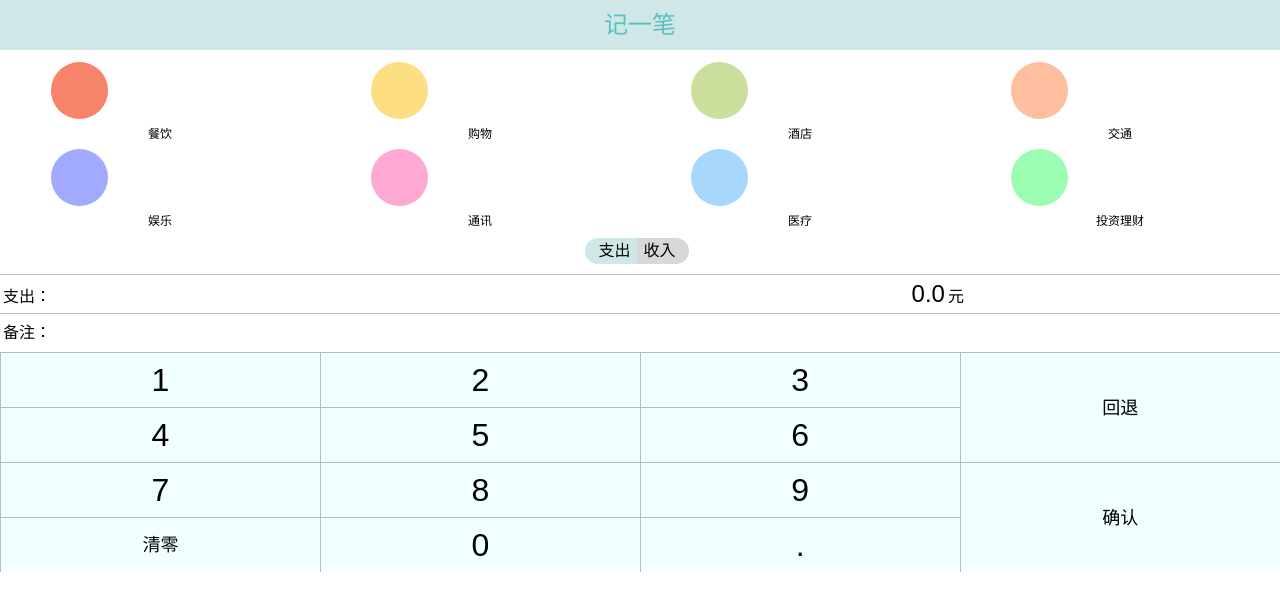
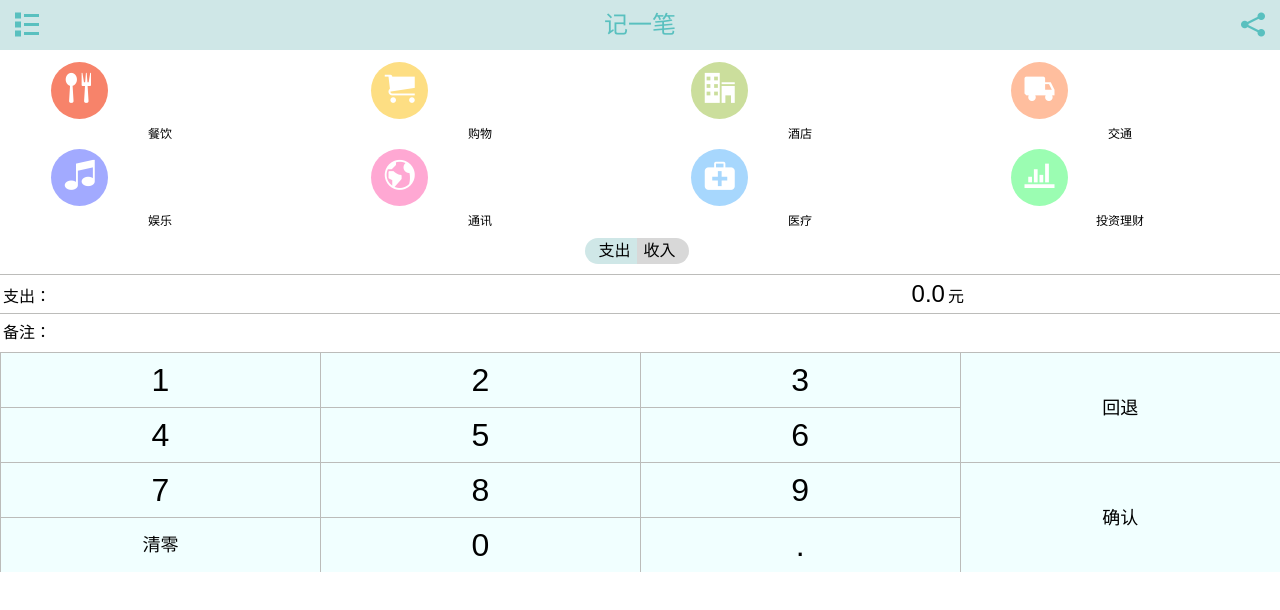
Before and after one commit to wangshuonpu/web-account, a website: page edit.html in a window 1280 px wide. Drawn offline with Linux system fonts and the light colour scheme.

Commit message:
style update & add iconfont

```diff
--- a/edit.html
+++ b/edit.html
@@ -6,25 +6,26 @@
     <link href="src/css/reset.css" rel="stylesheet" type="text/css">
     <link href="src/css/common.css" rel="stylesheet" type="text/css">
     <link href="src/css/edit.css" rel="stylesheet" type="text/css">
+    <link href="src/css/fontsstyle.css" rel="stylesheet" type="text/css">
     <title>记一笔</title>
 </head>
 <body>
 <div class="header">
-    <a href="#list"><span class="icon-menu"></span></a>记一笔
-    <a href="#share"><span class="icon-share"></span></a>
+    <a href="#list"><span class="icon-list"></span></a>记一笔
+    <a href="#share"><span class="icon-share2"></span></a>
 </div>
 <div class="classify">
     <ul class="classify-list">
-        <li class="active-cls"><div class="item-bg item-bg-1"><span class="icon-item-1"></span></div>餐饮</li>
-        <li><div class="item-bg item-bg-2"><span class="icon-item-2"></span></div>购物</li>
-        <li><div class="item-bg item-bg-3"><span class="icon-item-3"></span></div>酒店</li>
-        <li><div class="item-bg item-bg-4"><span class="icon-item-4"></span></div>交通</li>
+        <li class="active-cls"><div class="item-bg item-bg-1"><span class="icon-food"></span></div>餐饮</li>
+        <li><div class="item-bg item-bg-2"><span class="icon-shopping"></span></div>购物</li>
+        <li><div class="item-bg item-bg-3"><span class="icon-hotel"></span></div>酒店</li>
+        <li><div class="item-bg item-bg-4"><span class="icon-truck"></span></div>交通</li>
     </ul>
     <ul class="classify-list">
-        <li><div class="item-bg item-bg-5"><span class="icon-item-5"></span></div>娱乐</li>
-        <li><div class="item-bg item-bg-6"><span class="icon-item-6"></span></div>通讯</li>
-        <li><div class="item-bg item-bg-7"><span class="icon-item-7"></span></div>医疗</li>
-        <li><div class="item-bg item-bg-8"><span class="icon-item-8"></span></div>投资理财</li>
+        <li><div class="item-bg item-bg-5"><span class="icon-music"></span></div>娱乐</li>
+        <li><div class="item-bg item-bg-6"><span class="icon-earth"></span></div>通讯</li>
+        <li><div class="item-bg item-bg-7"><span class="icon-health"></span></div>医疗</li>
+        <li><div class="item-bg item-bg-8"><span class="icon-investion"></span></div>投资理财</li>
     </ul>
     <div id="tab-bnt"><span class="tab-1 active">支出</span><span class="tab-2">收入</span></div>
 </div>
--- a/src/css/common.css
+++ b/src/css/common.css
@@ -6,6 +6,7 @@ body {
 }
 
 .header {
+    z-index: 100;
     line-height: 3.125rem;
     background-color: #cfe7e7;
     color: #59c0bf;
@@ -16,6 +17,21 @@ body {
     width: 100%;
     text-align: center;
 }
+.header a {
+    text-decoration: none;
+    color: #59c0bf;
+}
+.header a .icon-list {
+    position: absolute;
+    top: 13px;
+    left: 15px;
+}
+.header a .icon-share2 {
+    position: absolute;
+    top: 13px;
+    right: 15px;
+}
+
 .main {
     line-height: 24px;
     font-size: 16px;
--- a/src/css/edit.css
+++ b/src/css/edit.css
@@ -35,13 +35,15 @@ body {
     overflow: hidden;
 }
 
-
 .item-bg {
     height: 57px;
     width: 57px;
     background-color: #59c0bf;
     border-radius: 50%;
     margin-bottom: 5px;
+    color: #fff;
+    font-size: 30px;
+    line-height: 57px;
 }
 
 .classify-list:after {
--- /dev/null
+++ b/src/css/fontsstyle.css
@@ -0,0 +1,64 @@
+@font-face {
+	font-family: 'icomoon';
+	src:url('fonts/icomoon.eot?u5ioig');
+	src:url('fonts/icomoon.eot?#iefixu5ioig') format('embedded-opentype'),
+		url('fonts/icomoon.ttf?u5ioig') format('truetype'),
+		url('fonts/icomoon.woff?u5ioig') format('woff'),
+		url('fonts/icomoon.svg?u5ioig#icomoon') format('svg');
+	font-weight: normal;
+	font-style: normal;
+}
+
+[class^="icon-"], [class*=" icon-"] {
+	font-family: 'icomoon';
+	speak: none;
+	font-style: normal;
+	font-weight: normal;
+	font-variant: normal;
+	text-transform: none;
+	line-height: 1;
+
+	/* Better Font Rendering =========== */
+	-webkit-font-smoothing: antialiased;
+	-moz-osx-font-smoothing: grayscale;
+}
+
+.icon-home:before {
+	content: "\e600";
+}
+.icon-hotel:before {
+	content: "\e601";
+}
+.icon-music:before {
+	content: "\e602";
+}
+.icon-shopping:before {
+	content: "\e603";
+}
+.icon-spinner9:before {
+	content: "\e604";
+}
+.icon-health:before {
+	content: "\e605";
+}
+.icon-pie-chart:before {
+	content: "\e606";
+}
+.icon-investion:before {
+	content: "\e607";
+}
+.icon-food:before {
+	content: "\e608";
+}
+.icon-truck:before {
+	content: "\e609";
+}
+.icon-list:before {
+	content: "\e60a";
+}
+.icon-earth:before {
+	content: "\e60b";
+}
+.icon-share2:before {
+	content: "\e60c";
+}
--- a/src/css/index.css
+++ b/src/css/index.css
@@ -12,7 +12,6 @@
     line-height: 48px;
 }
 .content{
-    width: 524px;
     margin: 0 auto;
     text-align: center;
 }
```
Also changed, not shown: detail.html (+4 -3 lines), index.html (+3 -2 lines), list.html (+4 -3 lines), src/css/list.css (+7 -1 lines), src/css/fonts/icomoon.ttf (added), src/css/fonts/icomoon.woff (added), 2 other files.
